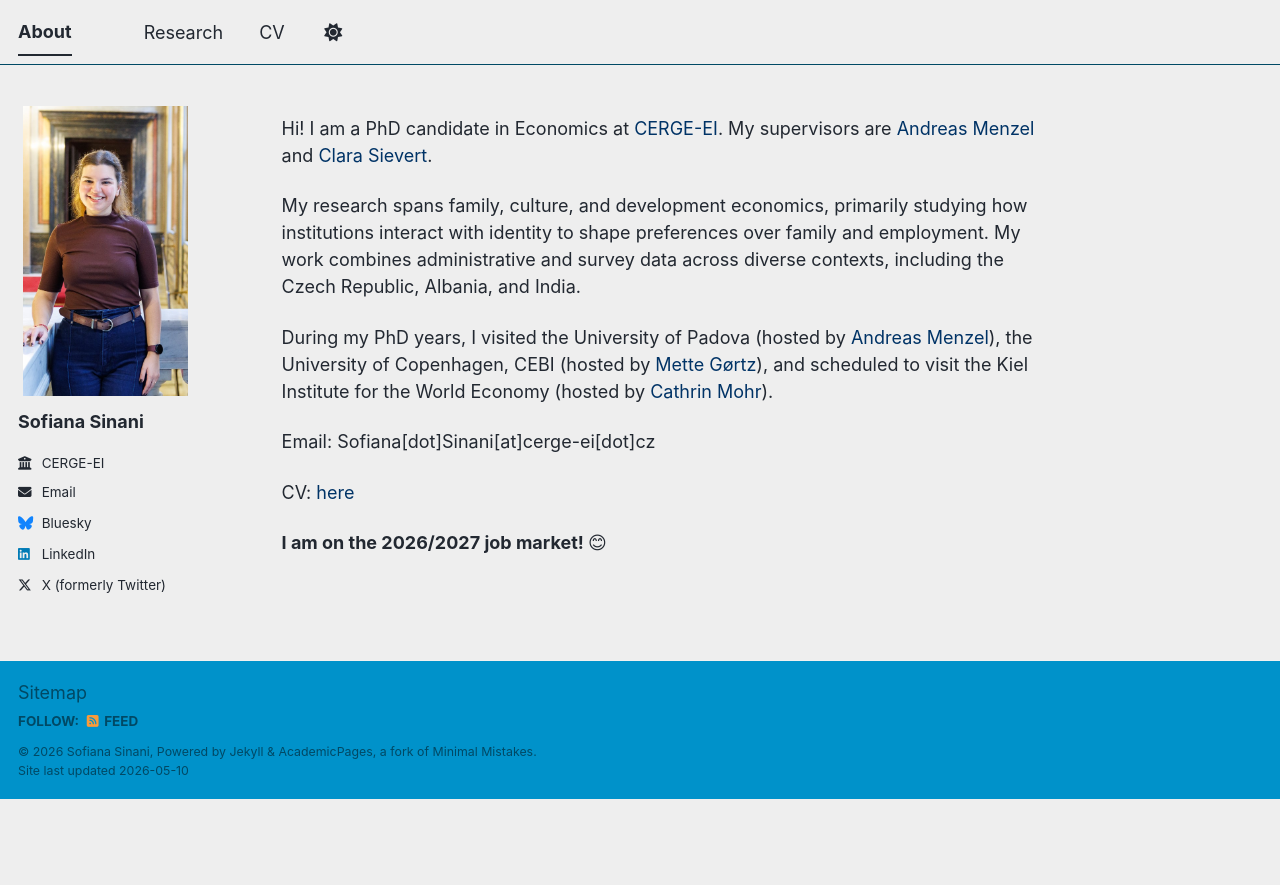
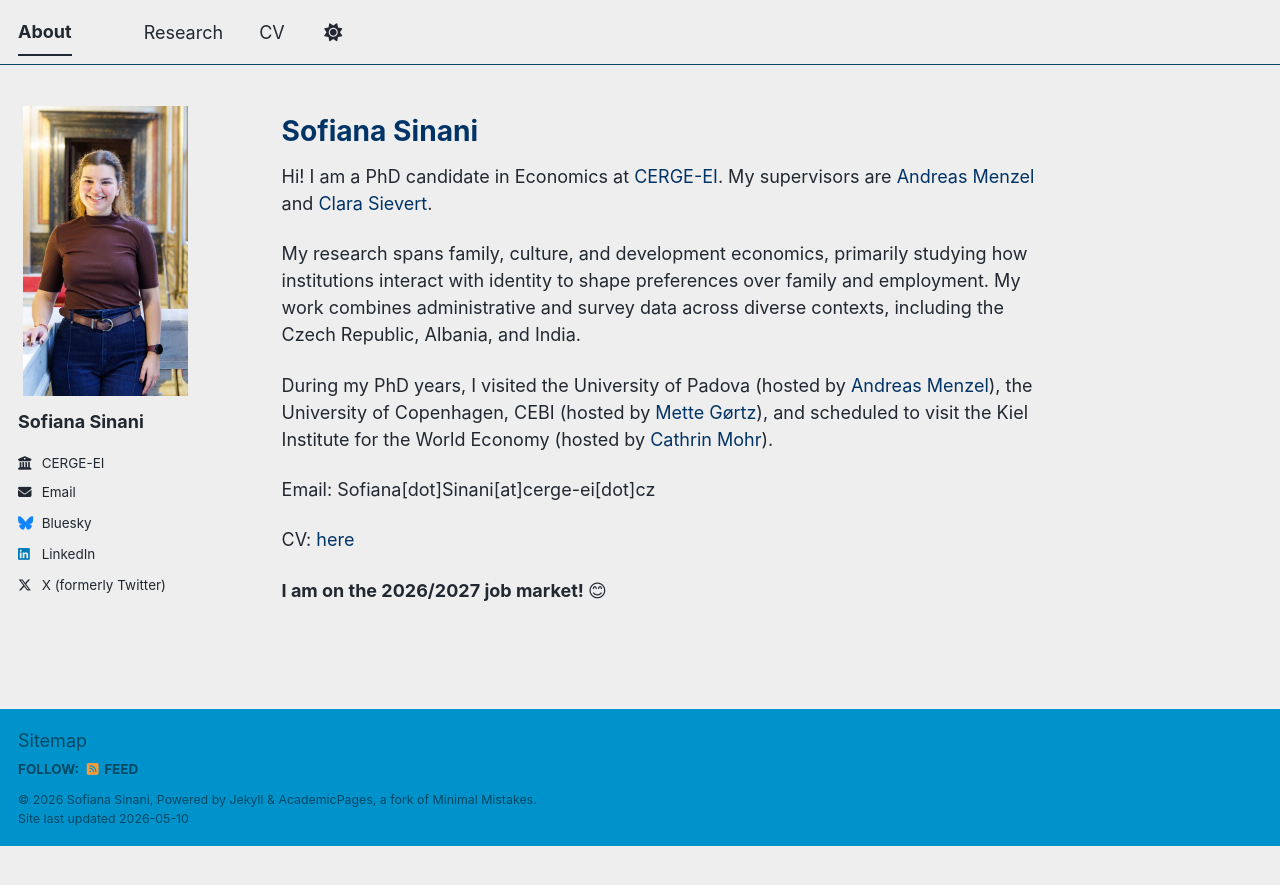
Before and after one commit to sofianasinani/sofianasinani.github.io, a Jekyll site: the page built from _pages/about.md, in a window 1280 px wide. Shown: the top 885 px of the page. Built offline with Jekyll 4.4.1, drawn with Linux system fonts in a browser that asks for light colours; a script bundle is joined from its source files by our own code; library files that are not in the unit come from our copies.

Commit message:
Update about.md

```diff
--- a/_pages/about.md
+++ b/_pages/about.md
@@ -6,6 +6,7 @@ redirect_from:
   - /about/
   - /about.html
 ---
+<h1 style="color: #003366;">Sofiana Sinani</h1>
 
 Hi! I am a PhD candidate in Economics at [CERGE-EI](https://www.cerge-ei.cz/). My supervisors are [Andreas Menzel](https://sites.google.com/view/andreasmenzel/home) and [Clara Sievert](https://clarasievert.com/).
 
```
